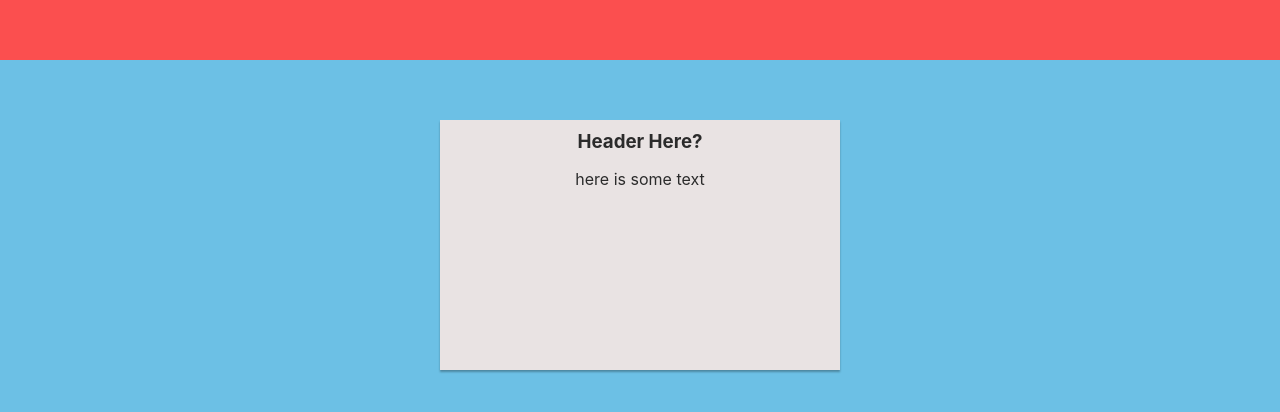
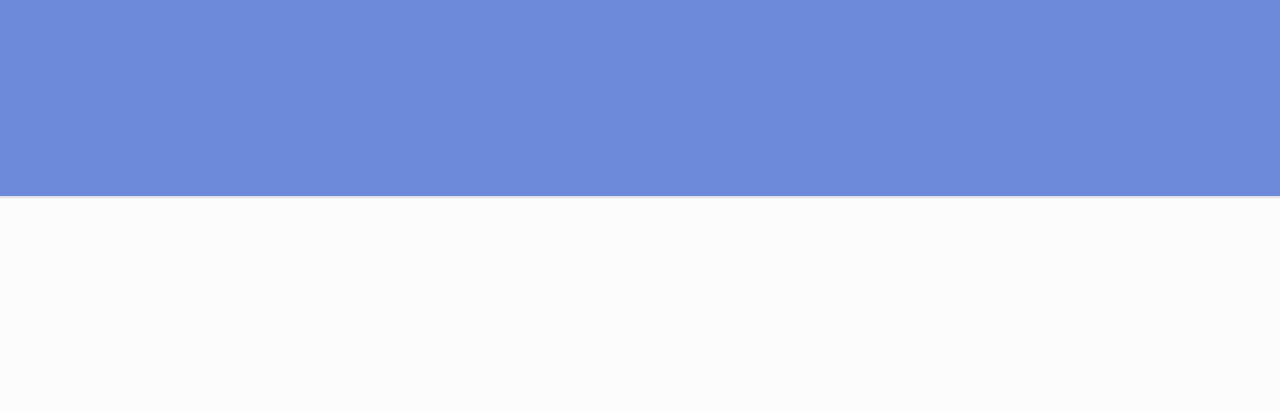
Before and after one commit to jayvickers/ringer, a React app: page / in a window 1280 px wide. Shown: the part 260-672 px from the top of the page. Built offline with nearby package versions, Linux system fonts and the light colour scheme.

Commit message:
testing different layouts

```diff
--- a/src/components/ActionPane/_action-pane.less
+++ b/src/components/ActionPane/_action-pane.less
@@ -4,7 +4,7 @@
   display: flex;
   width: 400px;
   height: 250px;
-  background-color: @light-grey;
+  background-color: #f4f4f4;
   margin-left: auto;
   margin-right: auto;
   margin-top: 60px;
--- a/src/components/AtfLayout/AtfLayout.jsx
+++ b/src/components/AtfLayout/AtfLayout.jsx
@@ -7,6 +7,9 @@ class AtfLayout extends Component {
   render() {
     return (
       <div className="atf-layout">
+        {/* <div className="test-button">
+          <div className="button-text"> Button Text</div>
+        </div> */}
         {/* call top pane here, replace hard code with real component */}
         <div className="top-pane" />
         <BottomPane />
--- a/src/components/AtfLayout/_atf-layout.less
+++ b/src/components/AtfLayout/_atf-layout.less
@@ -5,11 +5,38 @@
   height: 100%;
   display: flex;
   flex-direction: column;
-  color: @dark-grey-font-color;
+  color: #424344;
+
+  .test-button {
+    width: 150px;
+    height: 50px;
+    margin-top: 50px;
+    margin-left: 50px;
+    border-radius: 2px;
+    margin-bottom: 10px;
+    /* padding-top: 50px; */
+    /* padding-left: 50px; */
+    background-color: #1584ff;
+    /* box-shadow: 1px 1px; */
+    box-shadow: 5px 5px 5px 1px rgba(0, 0, 0, 0.2);
+    display: flex;
+    .button-text {
+      margin: auto;
+      color: #f4f4f4;
+    }
+  }
 
   .top-pane {
+    // width: 100%;
+    // height: 40%;
+    // background-color: #f4f4f4;
+    // border-bottom: 2px solid #e2e2e2;
+
     width: 100%;
-    height: 40%;
-    background-color: @light-red;
+    height: 80%;
+    background-color: #1584ff;
+    background-color: rgba(76, 111, 211, 0.8);
+    /* opacity: .7; */
+    border-bottom: 2px solid #e2e2e2;
   }
 }
--- a/src/components/BottomPane/BottomPane.jsx
+++ b/src/components/BottomPane/BottomPane.jsx
@@ -6,7 +6,7 @@ class BottomPane extends Component {
   render() {
     return (
       <div className="bottom-pane">
-        <ActionPane headerText="Header Here?" />
+        {/* <ActionPane headerText="Header Here?" /> */}
       </div>
     );
   }
--- a/src/components/BottomPane/_bottom-pane.less
+++ b/src/components/BottomPane/_bottom-pane.less
@@ -4,5 +4,5 @@
   display: flex;
   width: 100%;
   height: 60%;
-  background-color: @light-blue;
+  background-color: #fbfbfb;
 }
```
